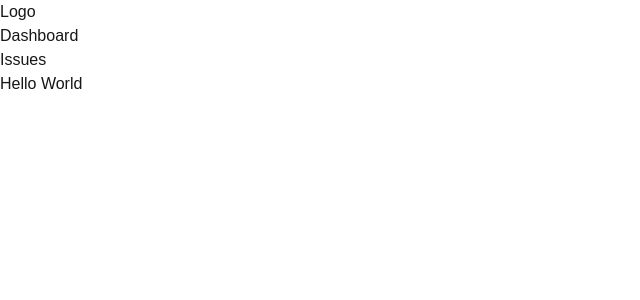
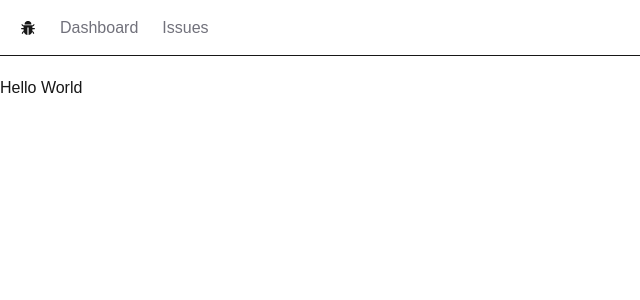
Before and after one commit to Nightwatcher85/IssueTracker, a Next.js app in the folder issue-tracker/: page / in a window 1280 px wide. Shown: the top 300 px of the page, without its empty margins (0-640 px from the left). Built offline with nearby package versions, Linux system fonts and the light colour scheme.

Commit message:
Changed Colors of list items

```diff
--- a/issue-tracker/app/NavBar.tsx
+++ b/issue-tracker/app/NavBar.tsx
@@ -1,13 +1,22 @@
 import Link from 'next/link'
 import React from 'react'
+import { AiFillBug } from 'react-icons/ai';
 
 const NavBar = () => {
+  const links =[
+    {label: 'Dashboard', href:'/'},
+    {label: 'Issues', href:'/issues'}
+  ]
   return (
-    <nav>
-        <Link href="/">Logo</Link>
-        <ul>
-            <li><Link href="/">Dashboard</Link></li>
-            <li><Link href="/issues">Issues</Link></li>
+    <nav className='flex space-x-6 border-b mb-5 px-5 h-14 items-center'>
+        <Link href="/"><AiFillBug /></Link>
+        <ul className='flex space-x-6'>
+            {links.map(link =>
+            <Link
+                key={link.href}
+                className='text-zinc-500 hover:text-zinc-800 transition-colors'
+                href={link.href}>{link.label}</Link>)}
+
         </ul>
     </nav>
   )
--- a/issue-tracker/package.json
+++ b/issue-tracker/package.json
@@ -11,7 +11,8 @@
   "dependencies": {
     "next": "15.2.3",
     "react": "^19.0.0",
-    "react-dom": "^19.0.0"
+    "react-dom": "^19.0.0",
+    "react-icons": "^5.5.0"
   },
   "devDependencies": {
     "@eslint/eslintrc": "^3",
```
Also changed, not shown: 1 other file (tests, documents, lock files or other folders).
